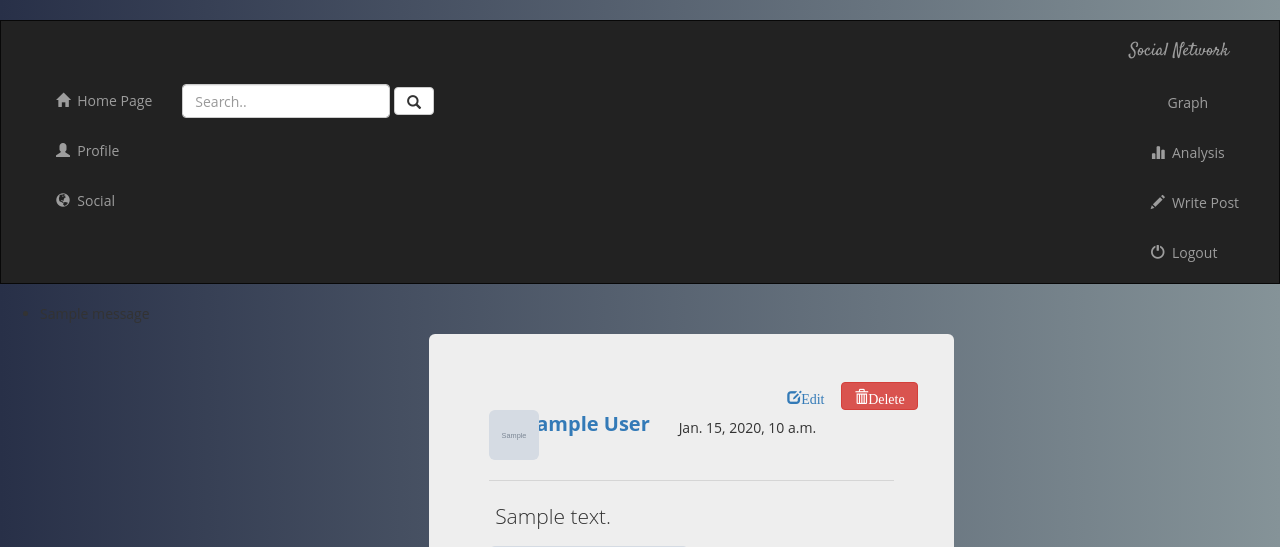
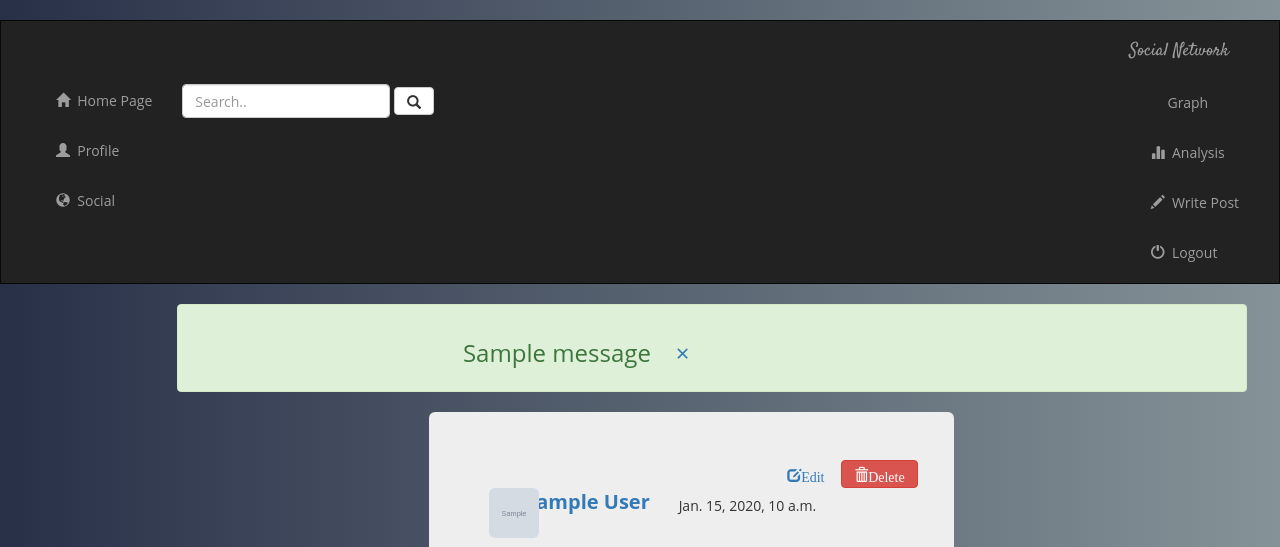
Before and after one commit to BassemMounir/B-3-T-SN-website, a Django app: page /SN/ in a window 1280 px wide. Shown: the top 547 px of the page. Run offline with Django 3.2, Linux system fonts and the light colour scheme; a user stored in the database is signed in; tables that the repository leaves empty hold one stand-in row (values such as "Sample post"); grey boxes marked "Sample" are stand-in pictures; one stand-in notice (Sample message) is shown; some libraries are stand-ins or nearby versions.

Commit message:
Report User is now available with a flash message popping after successfully submitting the report

```diff
--- a/SN/templates/SN/base.html
+++ b/SN/templates/SN/base.html
@@ -135,13 +135,6 @@
     </div>
 
 </nav>
-    {% if messages %}
-      <ul class="messages">
-        {% for message in messages %}
-          <li class="{{ message.tags }}">{{ message }}</li>
-        {% endfor %}
-      </ul>
-    {% endif %}
 {% block body %}
 {% endblock %}
 </body>
--- a/SN/templates/SN/home.html
+++ b/SN/templates/SN/home.html
@@ -40,19 +40,28 @@
 
 <div class="col-sm-1 col-sm-offset-1 ">
     <div class="container">
-        <!--{% if messages %}-->
-          <!--<ul class="messages">-->
-            <!--{% for message in messages %}-->
-              <!--<li class="{{ message.tags }}">{{ message }}</li>-->
-            <!--{% endfor %}-->
-          <!--</ul>-->
-        <!--{% endif %}-->
+            {% if messages %}
+            <ul class="messages">
+                {% for message in messages %}
+                <div class="alert alert-{{message.level_tag}}" role="alert">
+                    <h3>
+                        &emsp;&emsp;&emsp;&emsp;&emsp;&emsp;&emsp;&emsp;&emsp;&emsp;&emsp;
+                        {{ message }} &nbsp;&nbsp;
+                        <a href="." class="del-msg">&times;</a>
+                    </h3>
+                </div>
+                {% endfor %}
+            </ul>
+            {% endif %}
+
         {% for this_post in logged_in_user_posts %}
 
         <div class="col-sm-6 col-sm-offset-3">
+
             <div class="jumbotron">
 
                 <div class="col-sm-6 col-sm-offset-8">
+
                     <a href="{% url 'SN:edit_post' this_post.pk %}" class="btn btn-outline btn-md"
                        role="button">
                         <span class="glyphicon glyphicon-edit" aria-hidden="true">Edit</span>
```
Also changed, not shown: SN/models.py (+14 -0 lines), SN/migrations/0001_initial.py, SN/migrations/0002_auto_20180427_1855.py (deleted), SN/migrations/0003_auto_20180427_2251.py (deleted), SN/migrations/0004_auto_20180428_1149.py (deleted), SN/migrations/0005_auto_20180428_1800.py (deleted), SN/migrations/0006_auto_20180428_1812.py (deleted), SN/migrations/0007_auto_20180428_1833.py (deleted), SN/migrations/0008_auto_20180428_1858.py (deleted), SN/migrations/0009_auto_20180428_1903.py (deleted), SN/migrations/0010_auto_20180430_1359.py (deleted), SN/migrations/0011_auto_20180430_1504.py (deleted), SN/migrations/0012_auto_20180430_1516.py (deleted), SN/migrations/0013_auto_20180505_2026.py (deleted).
